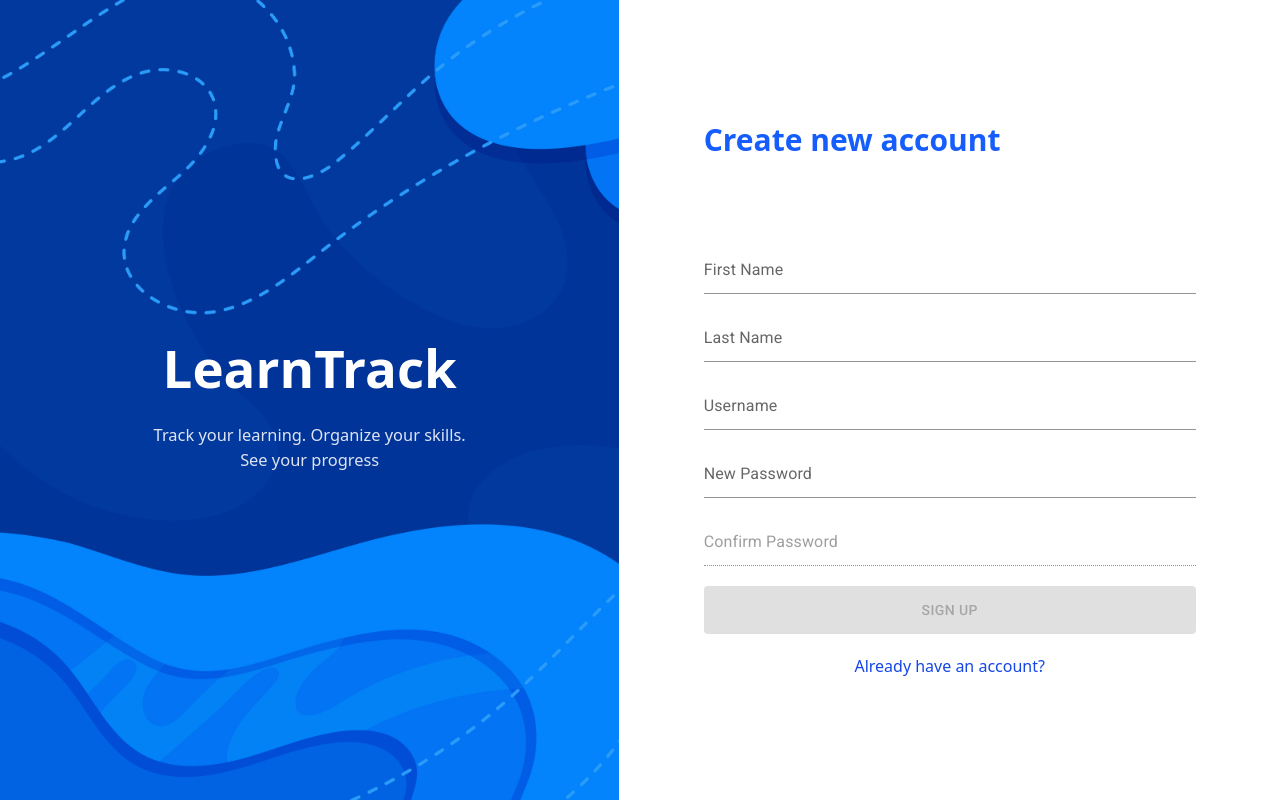
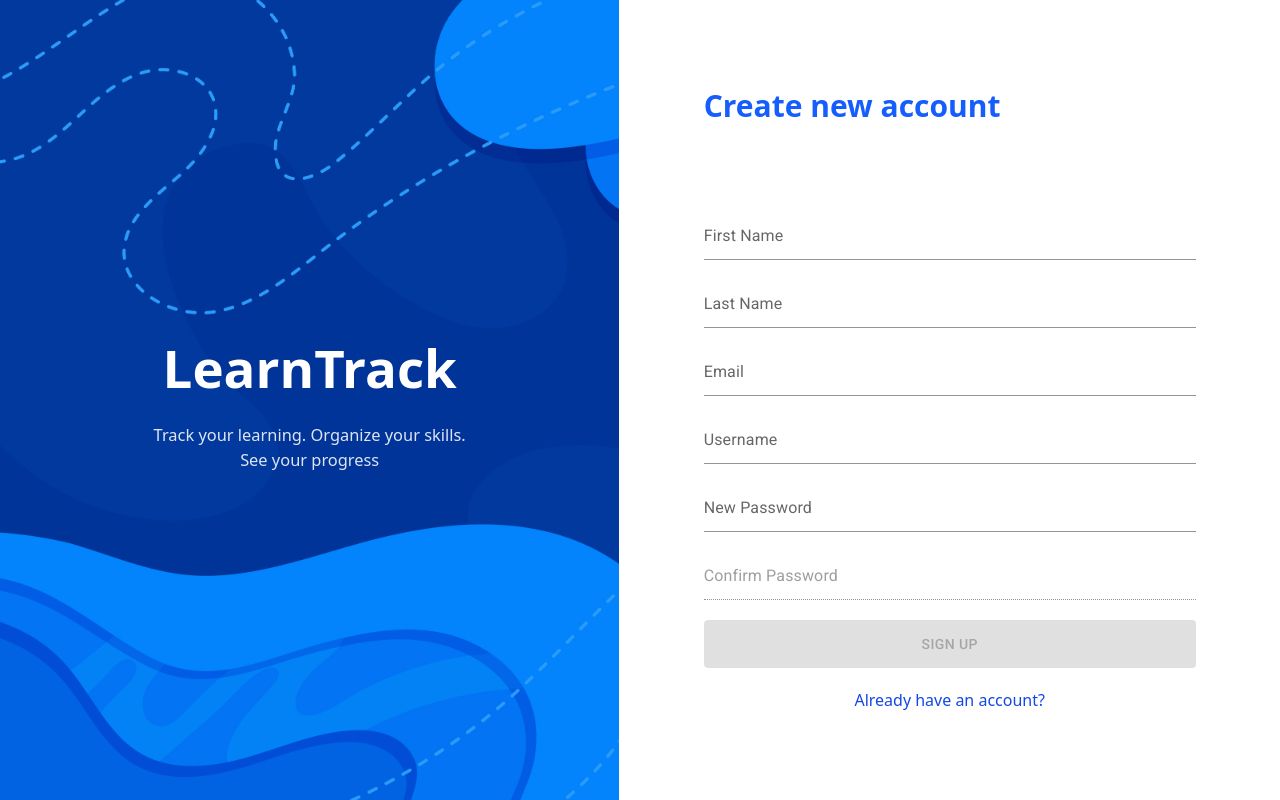
Before and after one commit to krevindev/LearnTrack, a React (Vite) app: page / in a window 1280 px wide. Both pictures are taken after a click on the element "Create account". Built offline with nearby package versions, Linux system fonts and the light colour scheme.

Commit message:
added an email input

```diff
--- a/src/pages/AuthPage.tsx
+++ b/src/pages/AuthPage.tsx
@@ -17,6 +17,7 @@ type Errors = {
   confirmPassword?: string;
   firstName?: string;
   lastName?: string;
+  email?: string;
 };
 // END: Types>
 
@@ -101,6 +102,7 @@ const SignInForm = () => {
 
 // Sign up Form Contents
 const SignUpForm = () => {
+  const [email, setEmail] = useState<string>("");
   const [username, setUsername] = useState<string>("");
   const [firstName, setFirstName] = useState<string>("");
   const [lastName, setLastName] = useState<string>("");
@@ -113,9 +115,10 @@ const SignUpForm = () => {
       username.trim() &&
         firstName.trim() &&
         lastName.trim() &&
+        email.trim() &&
         password.length >= 8 &&
         confirmPassword === password
-        // Object.keys(errors).length <= 0
+      // Object.keys(errors).length <= 0
     );
   };
 
@@ -140,6 +143,7 @@ const SignUpForm = () => {
       username,
       firstName,
       lastName,
+      email,
       password,
       confirmPassword,
     ].filter((itemValue) => itemValue.trim() !== "").length;
@@ -171,7 +175,7 @@ const SignUpForm = () => {
         error={!!errors.firstName}
         helperText={errors.firstName}
       />
-      {/* Signup Input: last name */}
+      {/* Signup Input: Last Name */}
       <TextField
         InputProps={{ className: "mb-3 py-1" }}
         label="Last Name"
@@ -191,6 +195,28 @@ const SignUpForm = () => {
         }}
         error={!!errors.lastName}
         helperText={errors.lastName}
+      />
+      {/* Signup input: Email */}
+      <TextField
+        InputProps={{ className: "mb-3 py-1" }}
+        label="Email"
+        variant="standard"
+        value={email}
+        type="email"
+        onChange={(e) => {
+          setEmail(e.target.value);
+          setErrors((prev) => ({ ...prev, email: undefined }));
+        }}
+        onBlur={() => {
+          if (!email.trim()) {
+            setErrors((prev) => ({
+              ...prev,
+              email: "Email is required",
+            }));
+          }
+        }}
+        error={!!errors.username}
+        helperText={errors.username}
       />
       {/* Signup input: Username */}
       <TextField
```
